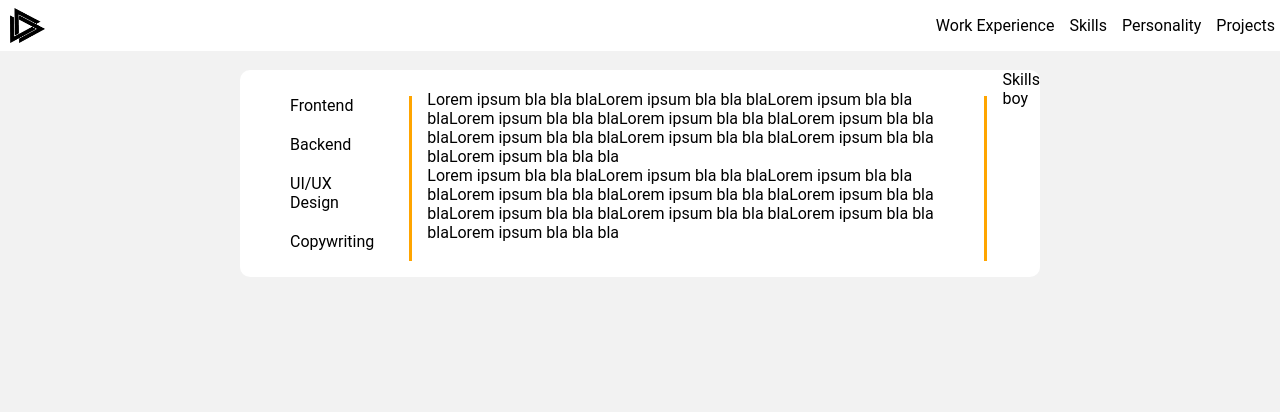
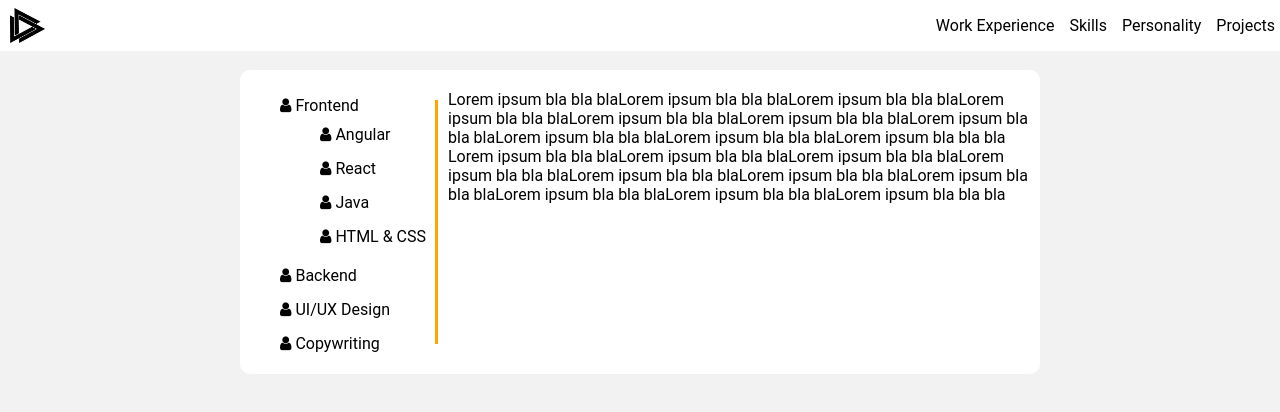
Before and after one commit to cristian-dumitru-reps/cv, an Angular app: page / in a window 1280 px wide. Shown: the top 412 px of the page. Built offline with nearby package versions, Linux system fonts and the light colour scheme.

Commit message:
Skill carousell edits

```diff
--- a/angular.json
+++ b/angular.json
@@ -27,6 +27,7 @@
               "src/assets"
             ],
             "styles": [
+              "node_modules/font-awesome/css/font-awesome.css",
               "src/styles.css"
             ],
             "scripts": [
--- a/package.json
+++ b/package.json
@@ -18,6 +18,7 @@
     "@angular/platform-browser": "~13.3.0",
     "@angular/platform-browser-dynamic": "~13.3.0",
     "@angular/router": "~13.3.0",
+    "font-awesome": "^4.7.0",
     "rxjs": "~7.5.0",
     "tslib": "^2.3.0",
     "zone.js": "~0.11.4"
--- a/src/app/skills-carousell/skills-carousell.component.css
+++ b/src/app/skills-carousell/skills-carousell.component.css
@@ -5,7 +5,8 @@ ul {
 }
 
 li {
-  margin: 10px 5px 10px 10px;
+  margin: 10px 5px 5px 0px;
+  width: 120px;
 }
 
 a {
@@ -40,8 +41,29 @@ a:hover {
 .road-map-line {
   border-left: 3px solid orange;
   height: 80%;
-  margin: 15px 15px 5px 30px;
+  margin: 15px 10px 15px 30px;
 }
 .paragraph {
   margin: 20px 0px 0px 0px;
 }
+
+.skills-circle-container{
+  display: flex;
+  flex-direction: column;
+  justify-content: center;
+  align-items: center;
+  justify-content: center;
+  margin:0px 10px 0px 0px;
+}
+
+.skill-circle-container{
+  display: flex;
+  justify-content: center;
+  align-items: center;
+  justify-items: center;
+  background-color: red;
+  width: 25px;
+  height: 25px;
+  border-radius:50%;
+  margin:10px 0px 0px 0px;
+}
--- a/src/app/skills-carousell/skills-carousell.component.html
+++ b/src/app/skills-carousell/skills-carousell.component.html
@@ -1,10 +1,17 @@
 <!-- Left Side: Image / Right Side: Text -->
 <div class="left-navbar">
   <ul>
-    <li><a href="#">Frontend</a></li>
-    <li><a href="#">Backend</a></li>
-    <li><a href="#">UI/UX Design</a></li>
-    <li><a href="#">Copywriting</a></li>
+    <li ><a href="#"><i class="fa fa-user fa-1.5x"></i> Frontend</a>
+    <ul>
+      <li ><a href="#"><i class="fa fa-user fa-1.5x"></i> Angular</a></li>
+      <li ><a href="#"><i class="fa fa-user fa-1.5x"></i> React</a></li>
+      <li ><a href="#"><i class="fa fa-user fa-1.5x"></i> Java</a></li>
+      <li ><a href="#"><i class="fa fa-user fa-1.5x"></i> HTML & CSS</a></li>
+    </ul>
+    </li>
+    <li ><a href="#"><i class="fa fa-user fa-1.5x"></i> Backend</a></li>
+    <li ><a href="#"><i class="fa fa-user fa-1.5x"></i> UI/UX Design</a></li>
+    <li ><a href="#"><i class="fa fa-user fa-1.5x"></i> Copywriting</a></li>
   </ul>
   <div class="road-map-container">
     <div class="road-map-line"></div>
@@ -18,9 +25,128 @@
     ipsum bla bla blaLorem ipsum bla bla blaLorem ipsum bla bla blaLorem ipsum
     bla bla blaLorem ipsum bla bla blaLorem ipsum bla bla blaLorem ipsum bla bla
     bla<br />
+
   </div>
-  <div class="road-map-container">
+  <!-- <div class="road-map-container">
     <div class="road-map-line"></div>
+  </div> -->
+  <!-- <div class="skills-circle-container">
+    <div class="skill-circle-container"></div>
+    <div class="skill-circle-container"></div>
+    <div class="skill-circle-container"></div>
+    <div class="skill-circle-container"></div>
+    <div class="skill-circle-container"></div>
+  </div> -->
+</div>
+
+
+<!-- <!DOCTYPE html>
+<html>
+<head>
+<meta name="viewport" content="width=device-width, initial-scale=1">
+<link rel="stylesheet" href="https://cdnjs.cloudflare.com/ajax/libs/font-awesome/4.7.0/css/font-awesome.min.css">
+<style>
+body {
+  font-family: Arial, Helvetica, sans-serif;
+  margin: 0;
+}
+
+.navbar {
+  overflow: hidden;
+  background-color: #333;
+}
+
+.navbar a {
+  float: left;
+  font-size: 16px;
+  color: white;
+  text-align: center;
+  padding: 14px 16px;
+  text-decoration: none;
+}
+
+.subnav {
+  float: left;
+  overflow: hidden;
+}
+
+.subnav .subnavbtn {
+  font-size: 16px;
+  border: none;
+  outline: none;
+  color: white;
+  padding: 14px 16px;
+  background-color: inherit;
+  font-family: inherit;
+  margin: 0;
+}
+
+.navbar a:hover, .subnav:hover .subnavbtn {
+  background-color: red;
+}
+
+.subnav-content {
+  display: none;
+  position: absolute;
+  left: 0;
+  background-color: red;
+  width: 100%;
+  z-index: 1;
+}
+
+.subnav-content a {
+  float: left;
+  color: white;
+  text-decoration: none;
+}
+
+.subnav-content a:hover {
+  background-color: #eee;
+  color: black;
+}
+
+.subnav:hover .subnav-content {
+  display: block;
+}
+</style>
+</head>
+<body>
+
+<div class="navbar">
+  <a href="#home">Home</a>
+  <div class="subnav">
+    <button class="subnavbtn">About <i class="fa fa-caret-down"></i></button>
+    <div class="subnav-content">
+      <a href="#company">Company</a>
+      <a href="#team">Team</a>
+      <a href="#careers">Careers</a>
+    </div>
   </div>
-  <div>Skills boy</div>
+  <div class="subnav">
+    <button class="subnavbtn">Services <i class="fa fa-caret-down"></i></button>
+    <div class="subnav-content">
+      <a href="#bring">Bring</a>
+      <a href="#deliver">Deliver</a>
+      <a href="#package">Package</a>
+      <a href="#express">Express</a>
+    </div>
+  </div>
+  <div class="subnav">
+    <button class="subnavbtn">Partners <i class="fa fa-caret-down"></i></button>
+    <div class="subnav-content">
+      <a href="#link1">Link 1</a>
+      <a href="#link2">Link 2</a>
+      <a href="#link3">Link 3</a>
+      <a href="#link4">Link 4</a>
+    </div>
+  </div>
+  <a href="#contact">Contact</a>
 </div>
+
+<div style="padding:0 16px">
+  <h3>Subnav/dropdown menu inside a Navigation Bar</h3>
+  <p>Hover over the "about", "services" or "partners" link to see the sub navigation menu.</p>
+</div>
+
+</body>
+</html> -->
```
Also changed, not shown: 1 other file (tests, documents, lock files or other folders).
